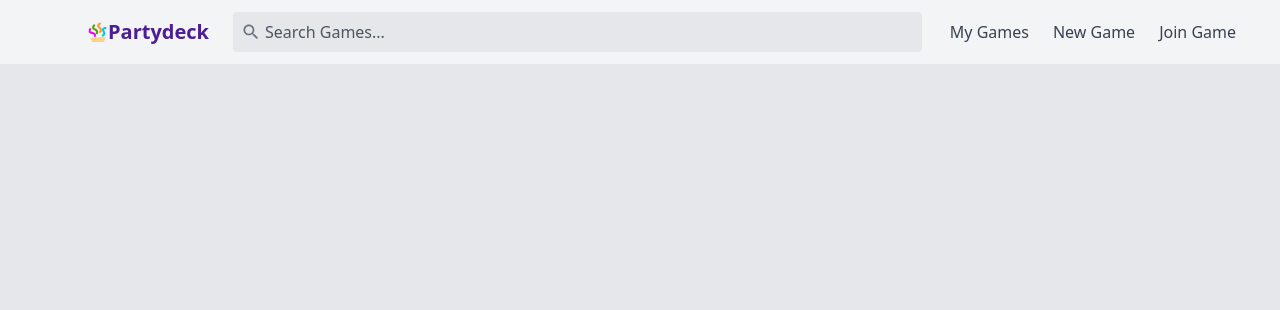
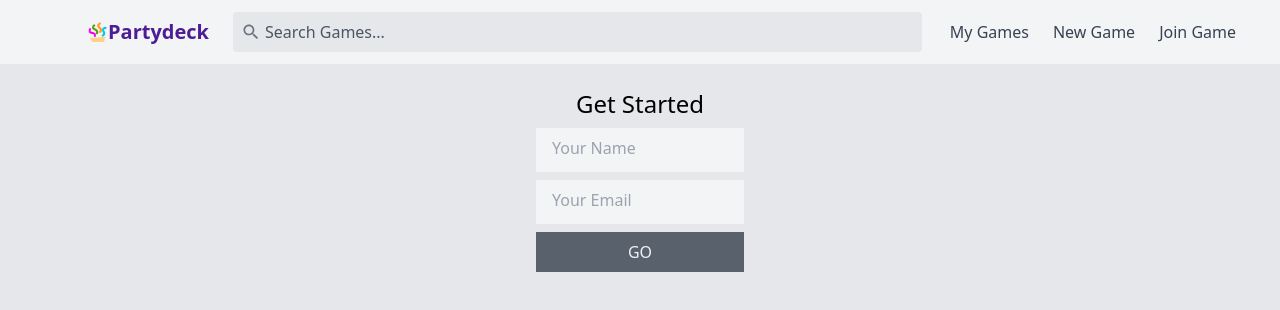
Before and after one commit to itays123/partydeck, a React (Create React App) app in the folder panel/: page /start in a window 1280 px wide. Shown: the top 310 px of the page. Built offline with nearby package versions, Linux system fonts and the light colour scheme.

Commit message:
FEATURE: Login & Register pages

```diff
--- a/panel/src/App.js
+++ b/panel/src/App.js
@@ -1,6 +1,8 @@
 import { BrowserRouter, Route } from 'react-router-dom';
 import AuthContextProvider from './auth/AuthContext';
+import Login from './auth/login/Login';
 import { useProfile } from './auth/profile/useProfile';
+import Register from './auth/register/Register';
 import GameView from './game/view/GameView';
 import GameList from './shared/GameList/GameList';
 import Navbar from './shared/Navigation/Navbar';
@@ -18,6 +20,12 @@ function App() {
           <Route path="/game/:id">
             <GameView />
           </Route>
+          <Route path="/login">
+            <Login />
+          </Route>
+          <Route path="/start">
+            <Register />
+          </Route>
         </div>
       </AuthContextProvider>
     </BrowserRouter>
--- /dev/null
+++ b/panel/src/auth/login/Login.js
@@ -0,0 +1,73 @@
+import FormInput, { classicValidate, useModel } from '../../shared/FormInput';
+import Spinner from '../../shared/Spinner';
+import { useCheckEmail } from '../useCheckEmail';
+import useLogin from './useLogin';
+
+const Login = () => {
+  const {
+    validateEmail,
+    checkEmail,
+    awaitingConfirmation,
+    clearErrors,
+  } = useCheckEmail(true);
+  const email = useModel('', validateEmail);
+  const password = useModel('', classicValidate);
+  const { login } = useLogin();
+  const showPasswordInput =
+    awaitingConfirmation === false && email.validatedValue;
+  return (
+    <div className="login container mx-auto text-center py-2">
+      <h1 className="text-2xl mt-6 mb-2">Log in to Partydeck</h1>
+      <FormInput
+        model={email}
+        hint="Your Email"
+        className="mx-auto"
+        focusOnRender
+        changeCallback={() => clearErrors()}
+        onKeyEnter={value => {
+          checkEmail(value, () => {
+            email.setShowError(true);
+          });
+        }}
+      />
+      {showPasswordInput && (
+        <FormInput
+          model={password}
+          type="password"
+          hint="Your Password"
+          className="mx-auto"
+          focusOnRender
+          onKeyEnter={() => {
+            if (!password.error)
+              login(email.validatedValue, password.validatedValue);
+            else password.setShowError(true);
+          }}
+        />
+      )}
+      <div className="mx-auto w-52">
+        <button
+          className="w-52 dark-button flex justify-center"
+          disabled={Boolean(showPasswordInput ? password.error : email.error)}
+          onClick={() => {
+            if (
+              !awaitingConfirmation &&
+              email.validatedValue &&
+              password.validatedValue
+            ) {
+              login(email.validatedValue, password.validatedValue);
+            } else {
+              checkEmail(email.value, result => {
+                email.setShowError(true);
+              });
+            }
+          }}
+        >
+          {awaitingConfirmation === true && email.validatedValue && <Spinner />}
+          GO
+        </button>
+      </div>
+    </div>
+  );
+};
+
+export default Login;
--- /dev/null
+++ b/panel/src/auth/register/Register.js
@@ -0,0 +1,98 @@
+import FormInput, { classicValidate, useModel } from '../../shared/FormInput';
+import Spinner from '../../shared/Spinner';
+import { useCheckEmail } from '../useCheckEmail';
+import { useRegister } from './useRegister';
+
+const Register = () => {
+  const name = useModel('', classicValidate);
+  const {
+    validateEmail,
+    checkEmail,
+    awaitingConfirmation,
+    clearErrors,
+  } = useCheckEmail();
+  const email = useModel('', validateEmail);
+  const passwordConfirm = useModel('', classicValidate);
+  const password = useModel('', value => {
+    if (value !== passwordConfirm.value) return 'Password must match';
+    else return undefined;
+  });
+  const showPasswordInput =
+    awaitingConfirmation === false && email.validatedValue;
+  const { register } = useRegister();
+  return (
+    <div className="register container mx-auto text-center">
+      <h1 className="text-2xl mt-6 mb-2">Get Started</h1>
+      <FormInput
+        model={name}
+        hint="Your Name"
+        focusOnRender
+        className="mx-auto"
+      />
+      <FormInput
+        model={email}
+        hint="Your Email"
+        className="mx-auto"
+        focusOnRender
+        changeCallback={() => clearErrors()}
+        onKeyEnter={value => {
+          checkEmail(value, () => {
+            email.setShowError(true);
+          });
+        }}
+      />
+      {showPasswordInput && (
+        <>
+          <FormInput
+            model={password}
+            type="password"
+            hint="Your Password"
+            className="mx-auto"
+            focusOnRender
+          />
+          <FormInput
+            model={passwordConfirm}
+            type="password"
+            hint="Confirm Password"
+            className="mx-auto"
+            changeCallback={() => password.setShowError(false)}
+            onKeyEnter={() => {
+              if (!password.error)
+                register(email.validatedValue, password.validatedValue);
+              else password.setShowError(true);
+            }}
+          />
+        </>
+      )}
+      <div className="mx-auto w-52">
+        <button
+          className="w-52 dark-button flex justify-center"
+          disabled={Boolean(showPasswordInput ? password.error : email.error)}
+          onClick={() => {
+            if (
+              !awaitingConfirmation &&
+              name.validatedValue &&
+              email.validatedValue &&
+              password.validatedValue
+            ) {
+              register(
+                name.validatedValue,
+                email.validatedValue,
+                password.validatedValue
+              );
+            } else {
+              checkEmail(email.value, result => {
+                email.setShowError(true);
+              });
+            }
+          }}
+        >
+          {awaitingConfirmation === true && email.validatedValue && <Spinner />}
+          GO
+        </button>
+      </div>
+    </div>
+  );
+};
+
+export default Register;
--- a/panel/src/auth/useCheckEmail.js
+++ b/panel/src/auth/useCheckEmail.js
@@ -1,9 +1,37 @@
-export function useCheckEmail() {
+import { useState } from 'react';
+
+const re = /^(([^<>()\[\]\\.,;:\s@"]+(\.[^<>()\[\]\\.,;:\s@"]+)*)|(".+"))@((\[[0-9]{1,3}\.[0-9]{1,3}\.[0-9]{1,3}\.[0-9]{1,3}\])|(([a-zA-Z\-0-9]+\.)+[a-zA-Z]{2,}))$/;
+
+export function useCheckEmail(shouldEmailBeInUse = false) {
+  const [isEmailInUse, setEmailInUse] = useState(undefined);
+  const [awaitingConfirmation, setAwaitingConfirmation] = useState(1);
+
   return {
-    check(email) {
+    checkEmail(email, callback = () => {}) {
+      setAwaitingConfirmation(true);
       setTimeout(() => {
-        return 200; // 409
+        const result = email === 'itays2005@gmail.com';
+        setEmailInUse(result);
+        setAwaitingConfirmation(false);
+        callback(result);
       }, 1000);
     },
+    validateEmail(email) {
+      if (!re.test(String(email).toLowerCase())) {
+        return 'Invalid Email';
+      } else if (
+        isEmailInUse !== shouldEmailBeInUse &&
+        isEmailInUse !== undefined
+      ) {
+        return shouldEmailBeInUse
+          ? 'No user with this email'
+          : 'Email already in use';
+      } else return undefined;
+    },
+    clearErrors() {
+      setEmailInUse(undefined);
+      setAwaitingConfirmation(undefined);
+    },
+    awaitingConfirmation,
   };
 }
--- a/panel/src/index.css
+++ b/panel/src/index.css
@@ -15,3 +15,9 @@ code {
 @tailwind base;
 @tailwind components;
 @tailwind utilities;
+
+@layer components {
+  .dark-button {
+    @apply bg-gray-800 text-gray-100 py-2 focus:outline-none hover:bg-gray-700 disabled:opacity-70;
+  }
+}
--- a/panel/src/shared/FormInput.js
+++ b/panel/src/shared/FormInput.js
@@ -28,6 +28,7 @@ const FormInput = ({
   className = '',
   onKeyEnter = () => {},
   focusOnRender,
+  type,
 }) => {
   const { value, setter, error, showError, setShowError } = model;
   const ref = useRef();
@@ -41,7 +42,7 @@ const FormInput = ({
   return (
     <div className={'input my-2 bg-gray-100 px-4 pt-2 pb-3 w-52 ' + className}>
       <input
-        type="text"
+        type={type || 'text'}
         className="outline-none bg-gray-100 w-48"
         ref={ref}
         value={value}
--- /dev/null
+++ b/panel/src/shared/Spinner.js
@@ -0,0 +1,25 @@
+const Spinner = () => {
+  return (
+    <svg
+      className="animate-spin h-5 w-5 mr-3 ..."
+      viewBox="0 0 24 24"
+      xmlns="http://www.w3.org/2000/svg"
+    >
+      <circle
+        className="opacity-25"
+        cx="12"
+        cy="12"
+        r="10"
+        stroke="currentColor"
+        strokeWidth="4"
+      ></circle>
+      <path
+        className="opacity-75"
+        fill="currentColor"
+        d="M4 12a8 8 0 018-8V0C5.373 0 0 5.373 0 12h4zm2 5.291A7.962 7.962 0 014 12H0c0 3.042 1.135 5.824 3 7.938l3-2.647z"
+      ></path>
+    </svg>
+  );
+};
+
+export default Spinner;
--- a/panel/tailwind.config.js
+++ b/panel/tailwind.config.js
@@ -11,6 +11,7 @@ module.exports = {
   variants: {
     extend: {
       fill: ['dark'],
+      opacity: ['disabled'],
     },
   },
   plugins: [],
```
